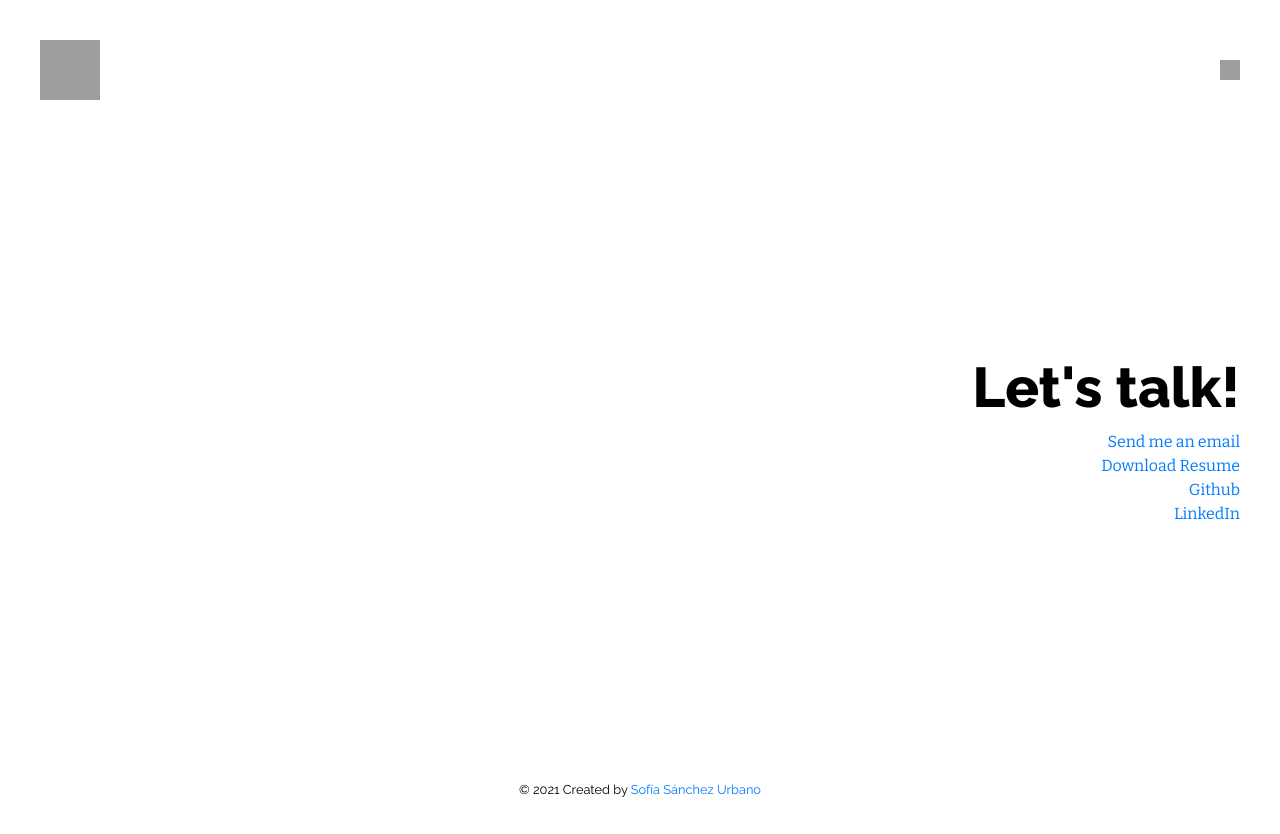
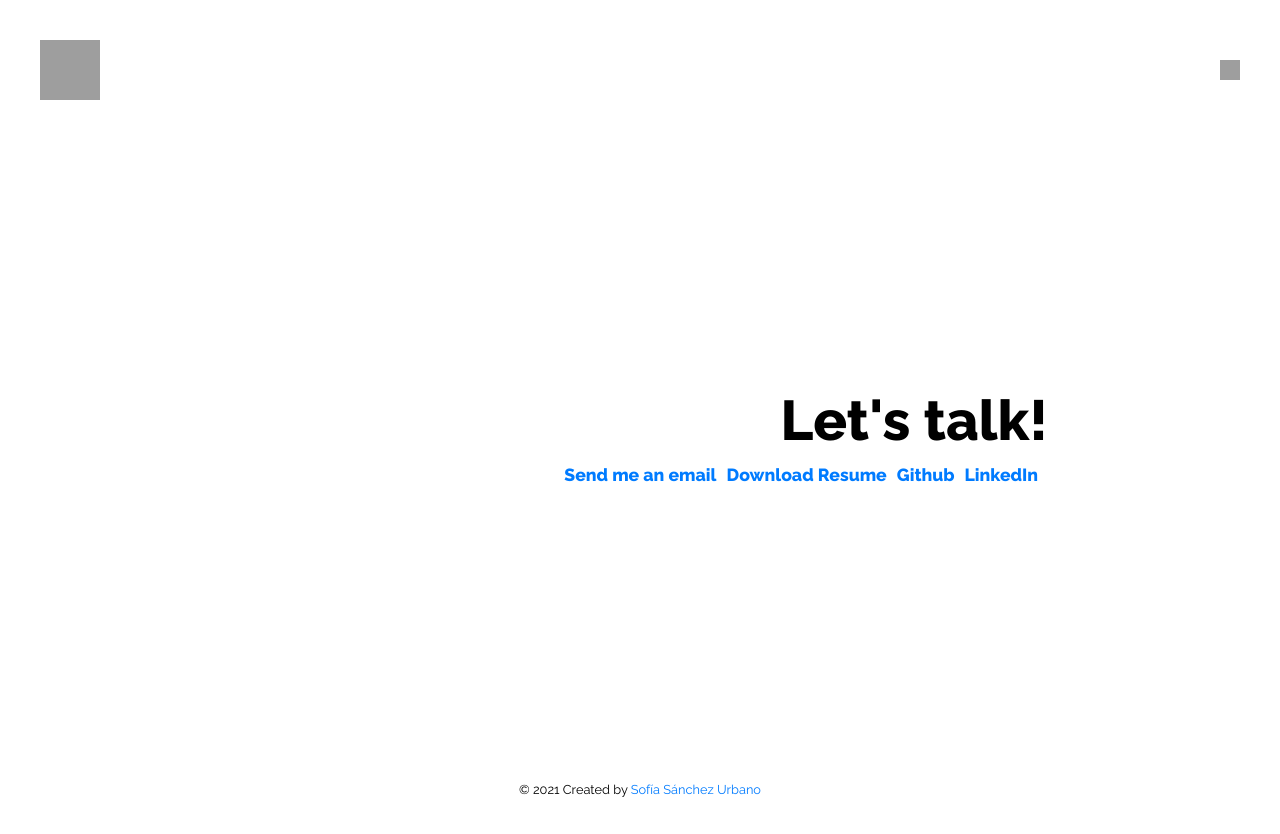
Before and after one commit to SofSanUrb/ssurbano, a React (Create React App) app: page /contact in a window 1280 px wide. Shown: the top 834 px of the page. Built offline with nearby package versions, Linux system fonts and the light colour scheme; grey boxes are pictures that could not be loaded.

Commit message:
animations

```diff
--- a/src/App.css
+++ b/src/App.css
@@ -77,7 +77,7 @@ h5 {
   justify-content: center;
 }
 
-.home h1 {
+.home {
   padding-top: 25vh;
   padding-bottom: 25vh;
   background: url(https://res.cloudinary.com/dfpleoyv6/image/upload/v1616091664/blob_kdtsio.svg)
@@ -86,6 +86,20 @@ h5 {
   background-position-y: center;
   background-position-x: right;
   margin: auto 15vw auto auto;
+  animation: move 10s ease-in-out infinite;
+}
+
+@keyframes move {
+  0%   { transform: scale(1)   translate(10px, -30px); }
+  38%  { transform: scale(0.8, 1) translate(80vw, 30vh) rotate(160deg); }
+  40%  { transform: scale(0.8, 1) translate(80vw, 30vh) rotate(160deg); }
+  78%  { transform: scale(1.3) translate(0vw, 50vh) rotate(-20deg); }
+  80%  { transform: scale(1.3) translate(0vw, 50vh) rotate(-20deg); }
+  100% { transform: scale(1)   translate(10px, -30px); }
+}
+
+.my-div-contact{
+  margin-right: 15vw;
 }
 
 .collapsedNavbar {
@@ -109,6 +123,7 @@ h5 {
 .my-navText:hover {
   border-color: var(--blue);
   color: var(--textMirror);
+  transition: 1.3s;
 }
 
 .my-navbar {
@@ -269,6 +284,12 @@ img {
   content: "#";
 }
 
+.my-contact{
+  max-width: none;
+  justify-content: flex-end;
+  flex-wrap: wrap,
+}
+
 /* Mobile media */
 @media (max-width: 1050px) {
   body {
@@ -276,7 +297,7 @@ img {
   }
 
   h1 {
-    font-size: 2.5em;
+    font-size: 3.3em;
   }
 
   .collapsedNavbar {
@@ -474,6 +495,10 @@ img {
     transform: translateX(-50%);
     width: 100%;
   }
+
+  .my-contact {
+    flex-direction: column;
+  }
 }
 
 /* Ipad */
--- a/src/components/NavBar.jsx
+++ b/src/components/NavBar.jsx
@@ -16,6 +16,7 @@ function NavBar() {
         <button className="navbar-main" onClick={() => setOpen(!open)}></button>
       </div>
       <Collapse in={open}>
+
         <div id="example-collapse-text">
           <Navbar className="collapsedNavbar">
             <Navbar.Brand href="#home"></Navbar.Brand>
@@ -30,7 +31,9 @@ function NavBar() {
             </Nav.Link>
           </Navbar>
         </div>
+
       </Collapse>
+
     </>
   );
 }
--- a/src/pages/About.jsx
+++ b/src/pages/About.jsx
@@ -1,11 +1,15 @@
 import React from "react";
+import Fade from "react-reveal/Fade";
 
 export default function About() {
   return (
+    <Fade bottom>
       <div className="about main text-left">
         <h2>Hi there!</h2>
         <h3>
-        I’m a web developer focused on <span className="text-blue my-tech">Front-end</span> and <span className="text-blue my-tech">Back-end</span> tools, fan of
+          I’m a web developer focused on{" "}
+          <span className="text-blue my-tech">Front-end</span> and{" "}
+          <span className="text-blue my-tech">Back-end</span> tools, fan of
           puzzles and design.
         </h3>
         <h3>
@@ -34,5 +38,6 @@ export default function About() {
           </h3>
         </div>
       </div>
+    </Fade>
   );
 }
--- a/src/pages/Contact.jsx
+++ b/src/pages/Contact.jsx
@@ -1,15 +1,34 @@
 import React from "react";
+import Fade from "react-reveal/Fade"
 
 export default function Contact() {
   return (
-    <div className="main text-right">
-      <h2>
-          Let's talk!
-      </h2>
-      <a id="contact-email" href="mailto:sofiasanchezurbano@gmail.com">Send me an email</a>
-      <a id="contact-cv" target="_blank" href="https://drive.google.com/file/d/19QalWKNHGzE8E_5ZyDkb3YecrlQc55GH/view?usp=sharing" download>Download Resume</a>
-      <a id="contact-github" href="https://github.com/SofSanUrb">Github</a>
-      <a id="contact-linkedin" href="https://www.linkedin.com/in/sofiasanchezurb/">LinkedIn</a>
+    <Fade bottom>
+    <div className="main text-right my-div-contact">
+      <h2>Let's talk!</h2>
+      <div className="my-project-links my-contact">
+        <a id="contact-email" href="mailto:sofiasanchezurbano@gmail.com">
+          Send me an email
+        </a>
+        <a
+          id="contact-cv"
+          target="_blank"
+          href="https://drive.google.com/file/d/19QalWKNHGzE8E_5ZyDkb3YecrlQc55GH/view?usp=sharing"
+          download
+        >
+          Download Resume
+        </a>
+        <a id="contact-github" target="_blank" href="https://github.com/SofSanUrb">
+          Github
+        </a>
+        <a
+          id="contact-linkedin" target="_blank"
+          href="https://www.linkedin.com/in/sofiasanchezurb/"
+        >
+          LinkedIn
+        </a>
+      </div>
     </div>
+    </Fade>
   );
 }
--- a/src/pages/Home.jsx
+++ b/src/pages/Home.jsx
@@ -1,11 +1,14 @@
 import React from "react";
+import Fade from "react-reveal/Fade";
 
 export default function Home() {
   return (
-    <div className="main home my-landing text-right">
-      <h1>
-        Hi. I’m Sofia.<br></br>I am a Web developer.
-      </h1>
-    </div>
+    <Fade bottom>
+      <div className="main home my-landing text-right">
+        <h1>
+          Hi. I’m Sofia.<br></br>I am a Web developer.
+        </h1>
+      </div>
+    </Fade>
   );
 }
--- a/src/pages/Projects.jsx
+++ b/src/pages/Projects.jsx
@@ -1,5 +1,6 @@
 import React, { useState } from "react";
 import GoTop from "../components/GoTop";
+import Fade from "react-reveal/Fade"
 
 import CarouselProject from "../components/CarouselProject";
 
@@ -32,6 +33,7 @@ export default function Projects() {
   const [imagesGame, setGame] = useState(pathGame);
   return (
     <>
+    <Fade bottom>
       <section className="main first-project text-left">
         <h1 className="project-title">The Social Code</h1>
         <div className="my-project-links">
@@ -156,6 +158,7 @@ export default function Projects() {
         <CarouselProject projectImages={imagesGame} />
       </section>
       <GoTop className="my-gotop" scrollStepInPx="100" delayInMs="20.50" />
+      </Fade>
     </>
   );
 }
```
Also changed, not shown: src/pages/NotFound.jsx (+7 -6 lines). Lines whose indentation alone changed are shown as unchanged.
